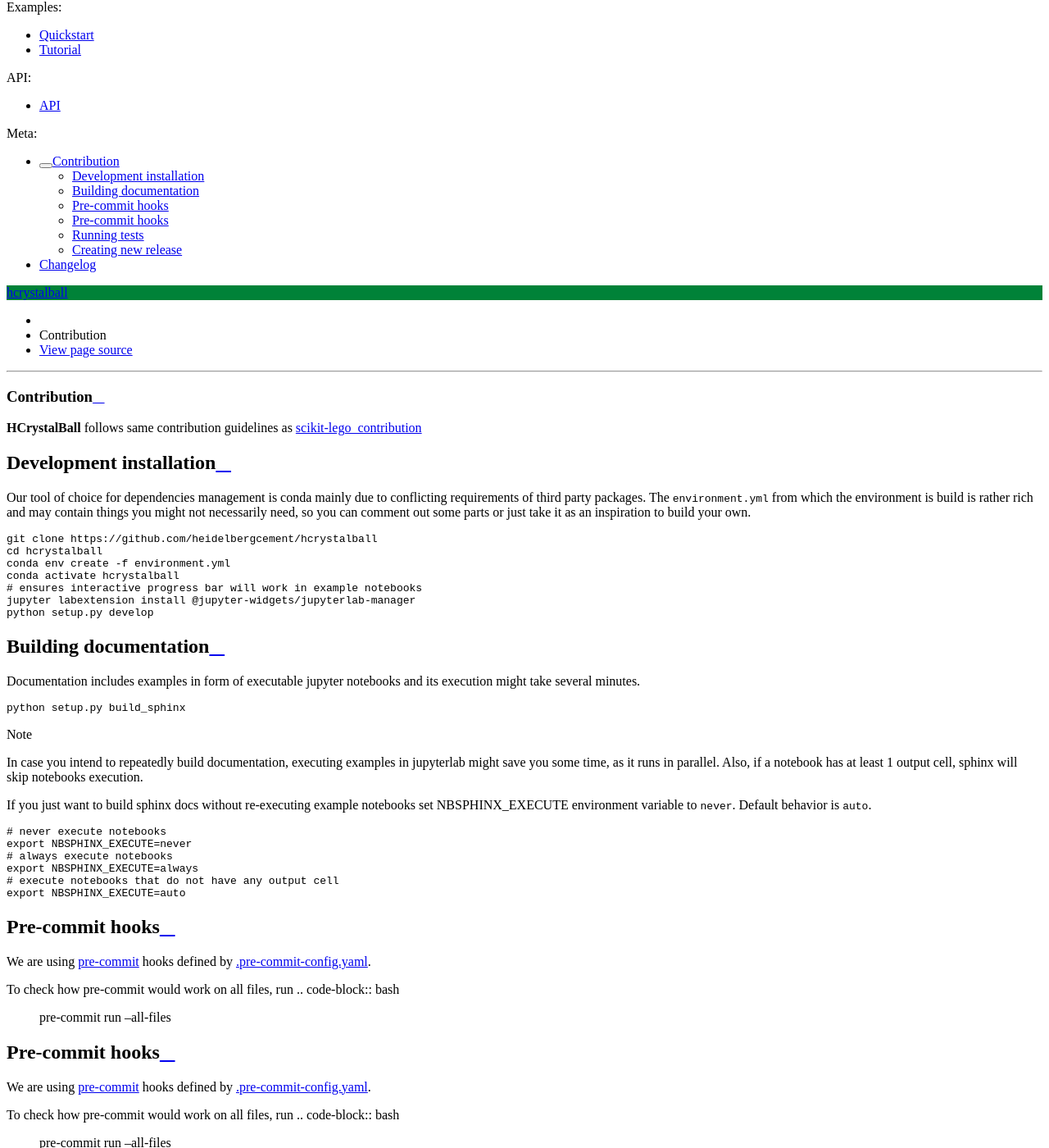
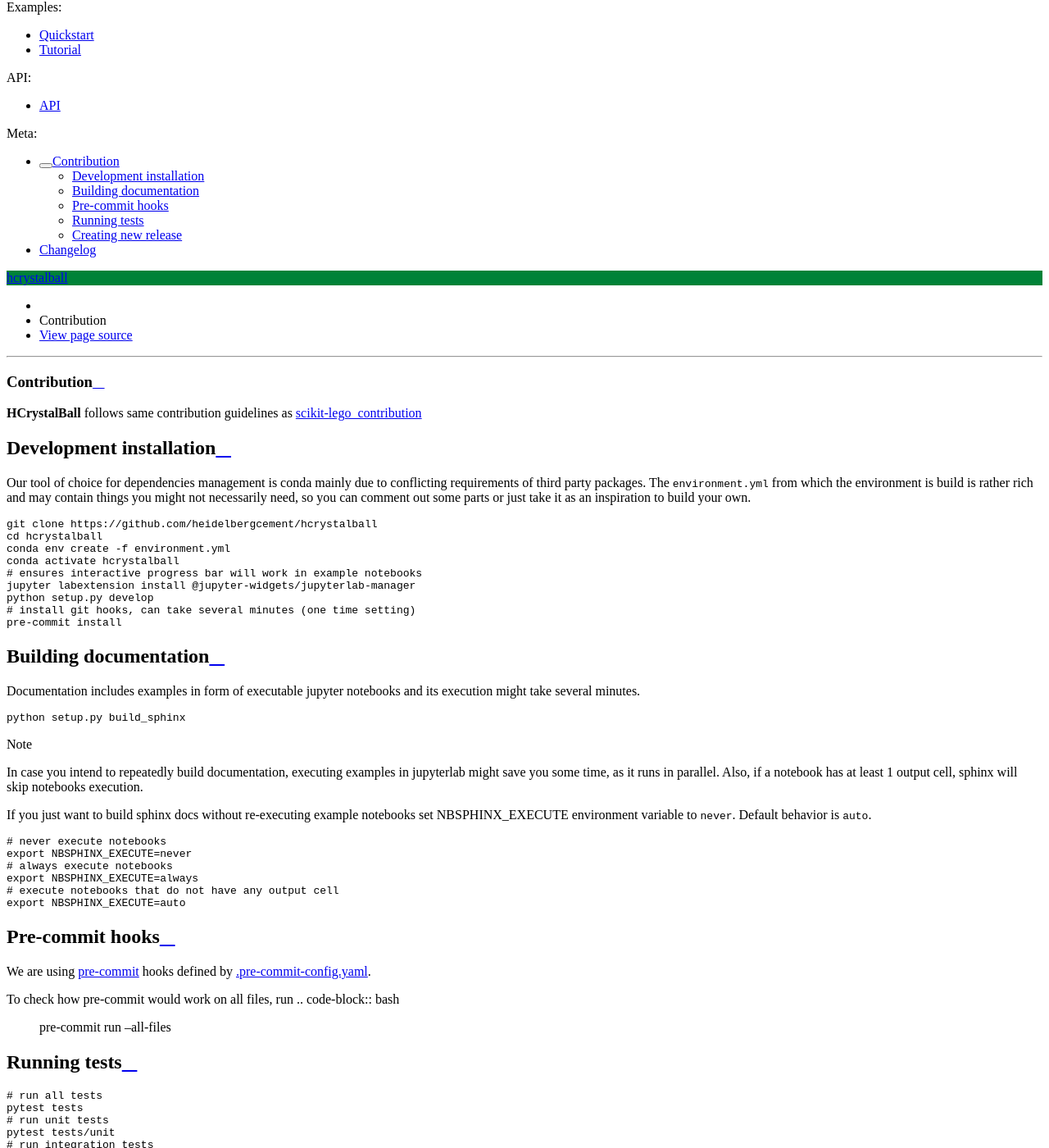
Before and after one commit to heidelbergcement/hcrystalball, a Sphinx documentation site: the page built from docs/contribution.rst, in a window 1280 px wide and 1400 px high, scrolled down 1272 px. Shown: the whole window at 82% size. Built offline with Sphinx 7.4.7 and the Read the Docs theme 2.0.0, drawn with Linux system fonts in a browser that asks for light colours.

Commit message:
Add note to contribution

```diff
--- a/docs/contribution.rst
+++ b/docs/contribution.rst
@@ -22,6 +22,8 @@
    # ensures interactive progress bar will work in example notebooks
    jupyter labextension install @jupyter-widgets/jupyterlab-manager
    python setup.py develop
+   # install git hooks, can take several minutes (one time setting)
+   pre-commit install
 
 Building documentation
 **********************
@@ -57,16 +59,6 @@
 
 To check how pre-commit would work on all files, run
 .. code-block:: bash
-    pre-commit run --all-files
-
-Pre-commit hooks
-****************
-We are using pre-commit_ hooks
-defined by `.pre-commit-config.yaml`_.
-
-To check how pre-commit would work on all files, run
-.. code-block:: bash
-
     pre-commit run --all-files
 
 
```
